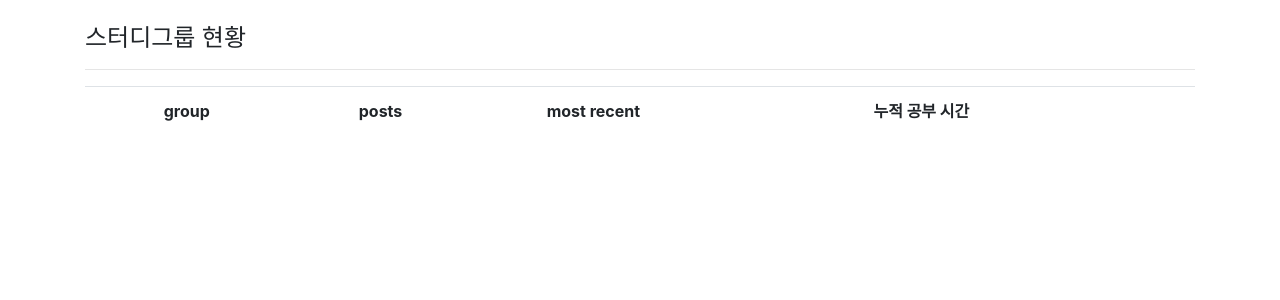
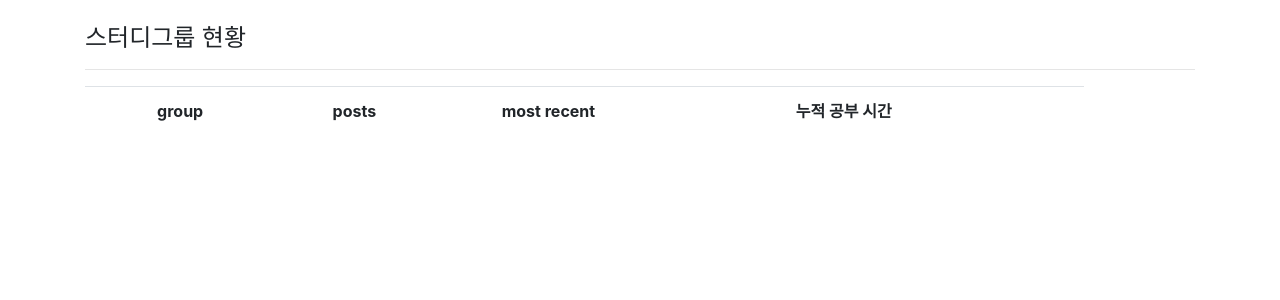
Before and after one commit to dodoyoon/Histudy, a Django app: page /rank/ in a window 1280 px wide. Shown: the part 79-379 px from the top of the page. Run offline with Django 3.2, Linux system fonts and the light colour scheme; data that the repository does not hold is empty; some libraries are stand-ins or nearby versions.

Commit message:
changed table width to 90% in rank page

```diff
--- a/photos/templates/rank.html
+++ b/photos/templates/rank.html
@@ -6,7 +6,7 @@
 </h4>
 
 <hr>
-    <table class="table table-inbox table-hover" style="width:100%">
+    <table class="table table-inbox table-hover" style="width:90%">
         <tbody>
         <tr>
             <th></th>
```
